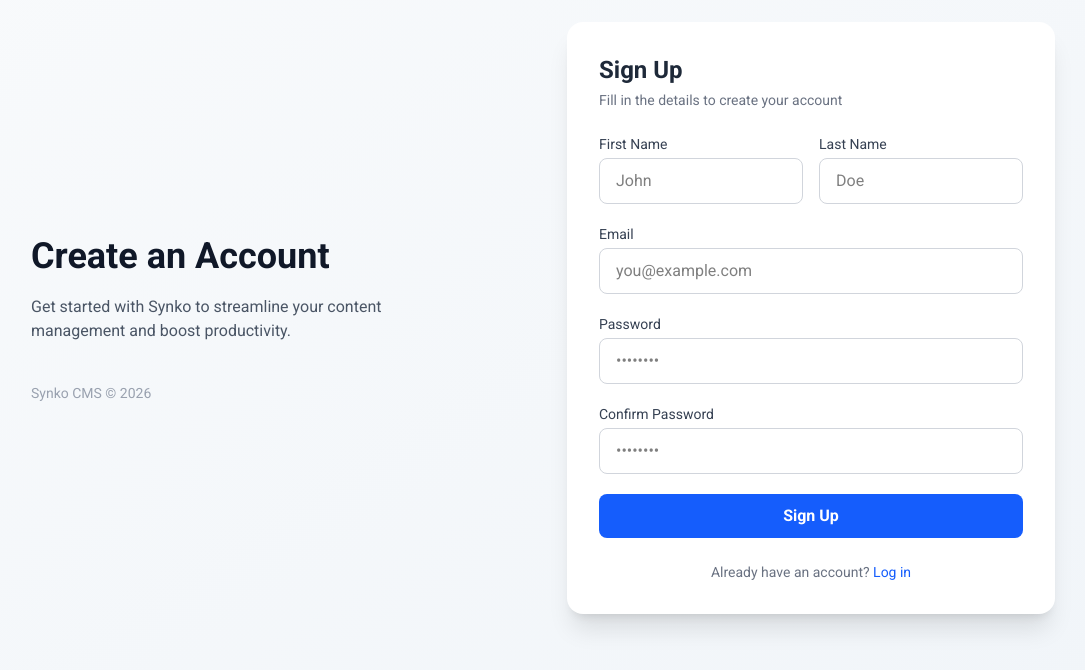
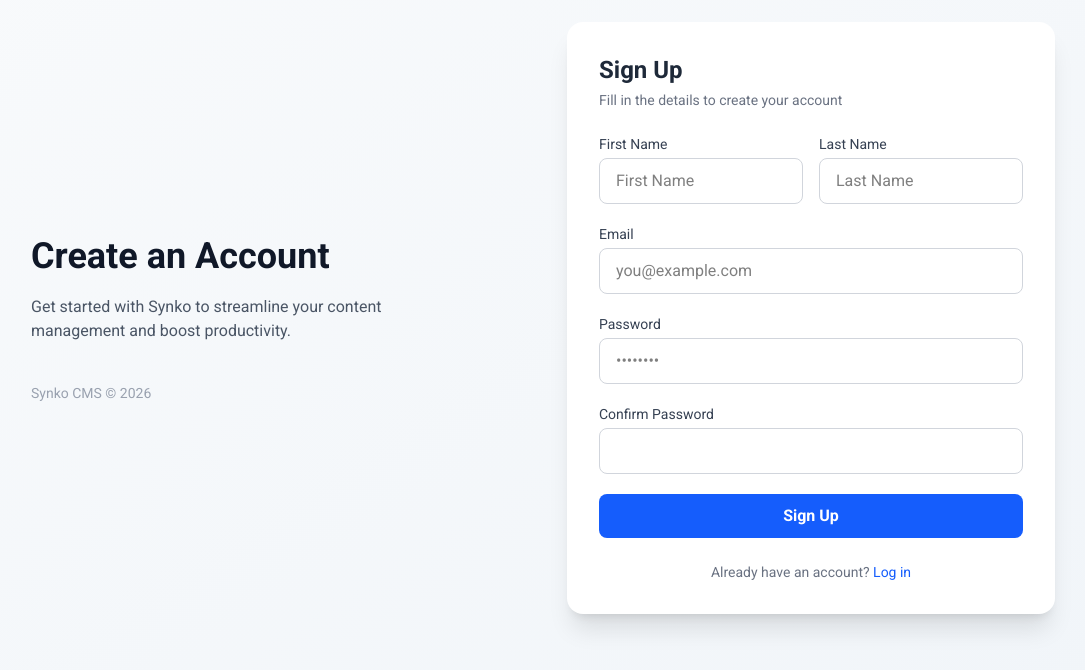
Before and after one commit to jeeswan/Synko-Frontend, a React (Vite) app in the folder Synko/: page /signup in a window 1280 px wide. Shown: the part 102-772 px from the top of the page, without its empty margins (97-1182 px from the left). Built offline with nearby package versions, Linux system fonts and the light colour scheme.

Commit message:
API for sighup form integrated

```diff
--- a/Synko/package.json
+++ b/Synko/package.json
@@ -17,6 +17,7 @@
     "@fortawesome/free-solid-svg-icons": "^7.1.0",
     "@fortawesome/react-fontawesome": "^3.1.1",
     "@tailwindcss/vite": "^4.1.18",
+    "axios": "^1.13.3",
     "lucide-react": "^0.562.0",
     "react": "^19.2.0",
     "react-dom": "^19.2.0",
--- a/Synko/src/pages/Signup.jsx
+++ b/Synko/src/pages/Signup.jsx
@@ -1,6 +1,40 @@
-import React from 'react'
+import React, {useState} from 'react'
+import { signup } from '../services/auth'
+import { useNavigate } from 'react-router-dom';
 
 const Signup = () => {
+  const navigate = useNavigate();
+  const [formData, setFormData] = useState({
+    first_name: '',
+    last_name: '',
+    email: '',
+    password: '',
+    password_confirmation: ''
+  });
+
+  const handleChange = (e) => {
+    const { name, value } = e.target;
+    setFormData(prevState => ({
+      ...prevState,
+      [name]: value
+    }));
+  };
+
+  const handleSubmit = async (e) => {
+    e.preventDefault();
+
+    try {
+      const response = await signup(formData);
+      console.log("SUCCESS:", response.data);
+      navigate('/login');
+    } catch (error) {
+      if (error.response) {
+        console.log("SERVER ERROR:", error.response.data);
+      } else {
+        console.log("NETWORK ERROR:", error.message);
+      }
+    }
+  };
   return (
     <div className="min-h-screen bg-gradient-to-br from-slate-50 to-slate-100 flex items-center justify-center px-6">
       <div className="w-full max-w-5xl grid grid-cols-1 md:grid-cols-2 gap-12 items-center">
@@ -28,7 +62,7 @@ const Signup = () => {
             Fill in the details to create your account
           </p>
 
-          <form className="space-y-5">
+          <form className="space-y-5" onSubmit={handleSubmit}>
             <div className="grid grid-cols-1 md:grid-cols-2 gap-4">
                 <div>
                 <label className="block text-sm font-medium text-gray-700 mb-1">
@@ -36,7 +70,10 @@ const Signup = () => {
                 </label>
                 <input
                     type="text"
-                    placeholder="John"
+                    placeholder="First Name"
+                    name="first_name"
+                    value={formData.first_name}
+                    onChange={handleChange}
                     className="w-full px-4 py-2.5 rounded-lg border border-gray-300 focus:outline-none focus:ring-2 focus:ring-blue-500 focus:border-transparent transition"
                 />
                 </div>
@@ -47,7 +84,10 @@ const Signup = () => {
                 </label>
                 <input
                     type="text"
-                    placeholder="Doe"
+                    placeholder="Last Name"
+                    name="last_name"
+                    value={formData.last_name}
+                    onChange={handleChange}
                     className="w-full px-4 py-2.5 rounded-lg border border-gray-300 focus:outline-none focus:ring-2 focus:ring-blue-500 focus:border-transparent transition"
                 />
                 </div>
@@ -60,6 +100,9 @@ const Signup = () => {
               <input
                 type="email"
                 placeholder="you@example.com"
+                name="email"
+                value={formData.email}
+                onChange={handleChange}
                 className="w-full px-4 py-2.5 rounded-lg border border-gray-300 focus:outline-none focus:ring-2 focus:ring-blue-500 focus:border-transparent transition"
               />
             </div>
@@ -71,6 +114,9 @@ const Signup = () => {
               <input
                 type="password"
                 placeholder="••••••••"
+                name="password"
+                value={formData.password}
+                onChange={handleChange}
                 className="w-full px-4 py-2.5 rounded-lg border border-gray-300 focus:outline-none focus:ring-2 focus:ring-blue-500 focus:border-transparent transition"
               />
             </div>
@@ -81,7 +127,9 @@ const Signup = () => {
               </label>
               <input
                 type="password"
-                placeholder="••••••••"
+                name="password_confirmation"
+                value={formData.password_confirmation}
+                onChange={handleChange}
                 className="w-full px-4 py-2.5 rounded-lg border border-gray-300 focus:outline-none focus:ring-2 focus:ring-blue-500 focus:border-transparent transition"
               />
             </div>
--- /dev/null
+++ b/Synko/src/services/api.js
@@ -0,0 +1,11 @@
+import axios from "axios";
+
+const api = axios.create({
+  baseURL: import.meta.env.VITE_API_URL,
+  headers: {
+    "Content-Type": "application/json",
+    Accept: "application/json",
+  },
+});
+
+export default api;
--- /dev/null
+++ b/Synko/src/services/auth.js
@@ -0,0 +1,9 @@
+import api from "./api";
+
+export const signup = (data) => {
+  return api.post("/signup", data);
+};
+
+export const login = (data) => {
+  return api.post("/login", data);
+};
```
Also changed, not shown: 2 other files (tests, documents, lock files or other folders).
